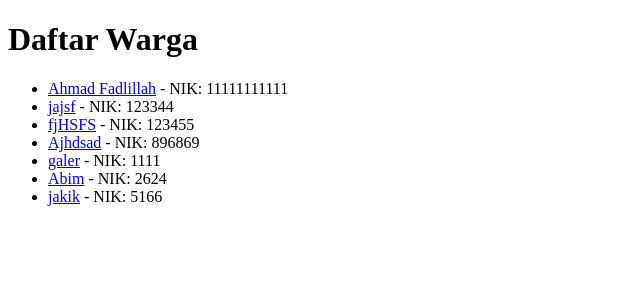
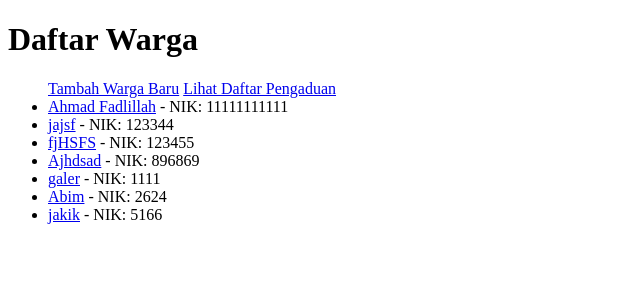
Before and after one commit to Apadddd/Data-Kelurahan, a Django app: page /warga/ in a window 1280 px wide. Shown: the top 300 px of the page, without its empty margins (0-640 px from the left). Run offline with Django 5.2, Linux system fonts and the light colour scheme; data comes from the database, SQL or seed files in the repository; both versions use the stored data as it was after the commit.

Commit message:
pertemuan3

```diff
--- a/kelurahan/warga/templates/warga/warga_list.html
+++ b/kelurahan/warga/templates/warga/warga_list.html
@@ -8,6 +8,8 @@
 <body>
     <h1>Daftar Warga</h1>
     <ul>
+        <a href="{% url 'warga-tambah' %}">Tambah Warga Baru</a>
+        <a href="{% url 'pengaduan-list' %}">Lihat Daftar Pengaduan</a>
         {% for warga in object_list %}
             <li><a href="{% url 'warga' warga.pk %}">{{ warga.nama_lengkap }}</a> - NIK: {{ warga.nik }}</li>
         {% empty %}
--- a/kelurahan/warga/urls.py
+++ b/kelurahan/warga/urls.py
@@ -1,9 +1,11 @@
 from django.urls import path
 from .views import WargaListView
-from .views import WargaDetailView, PengaduanListView
+from .views import WargaDetailView, PengaduanListView, WargaCreateView, PengaduanCreateView
 
 urlpatterns = [
     path('warga/', WargaListView.as_view(), name="warga-list"),
     path('<int:pk>/', WargaDetailView.as_view(), name='warga'),
     path('pengaduan/', PengaduanListView.as_view(), name='pengaduan-list'),
+    path('tambah/', WargaCreateView.as_view(), name='warga-tambah'),
+    path('pengaduan/tambah/', PengaduanCreateView.as_view(), name='pengaduan-tambah'),
 ]
--- a/kelurahan/warga/views.py
+++ b/kelurahan/warga/views.py
@@ -2,6 +2,10 @@ from django.shortcuts import render
 from django.views.generic import ListView
 from .models import Warga, Pengaduan
 from django.views.generic import DetailView
+from django.urls import reverse_lazy
+from django.views.generic import ListView, DetailView, CreateView
+from .models import Warga, Pengaduan
+from .forms import WargaForm
 
 class WargaListView(ListView):
     model = Warga
@@ -11,3 +15,15 @@ class WargaDetailView(DetailView):
 
 class PengaduanListView(ListView):
     model = Pengaduan
+
+class WargaCreateView(CreateView):
+    model = Warga
+    form_class = WargaForm
+    template_name = 'warga/warga_form.html'
+    success_url = reverse_lazy('warga-list')
+
+class PengaduanCreateView(CreateView):
+    model = Pengaduan
+    fields = ['pelapor', 'judul', 'isi', 'status']
+    template_name = 'warga/pengaduan_form.html'
+    success_url = reverse_lazy('pengaduan-list')
```
Also changed, not shown: kelurahan/warga/forms.py (added, +12 -0 lines), kelurahan/warga/templates/warga/pengaduan_form.html (added, +16 -0 lines), kelurahan/warga/templates/warga/warga_form.html (added, +16 -0 lines), kelurahan/db.sqlite3.
